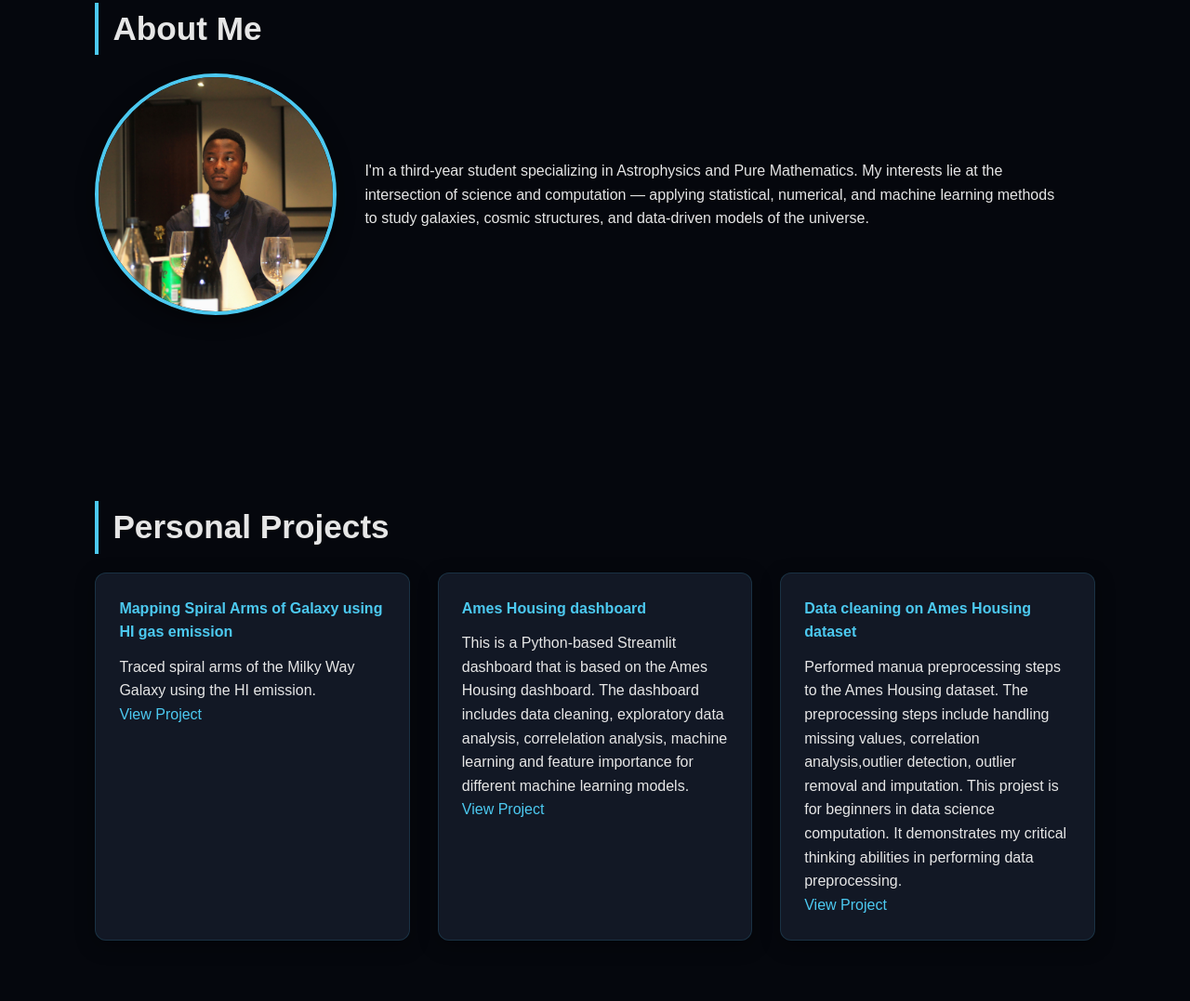
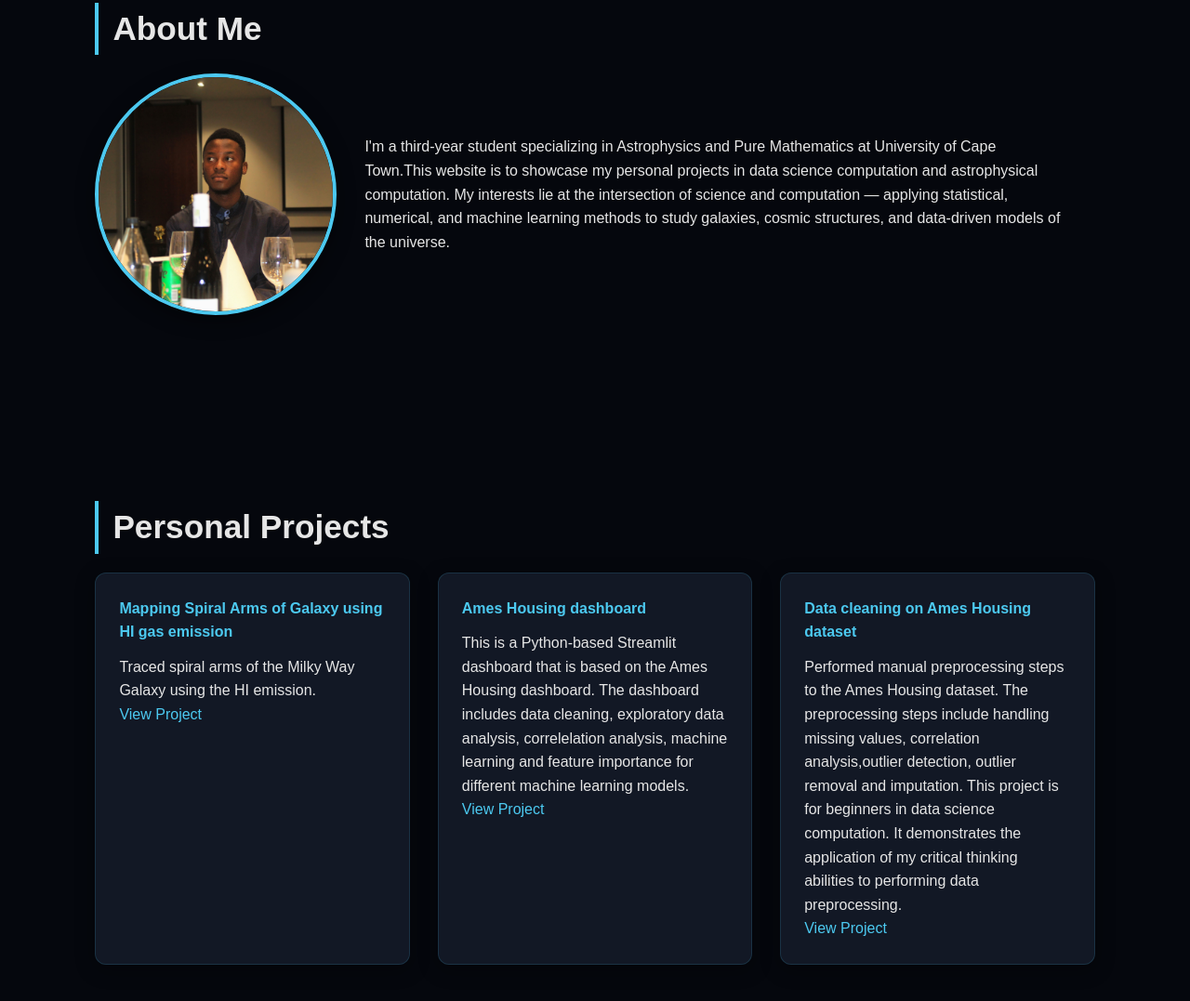
Before and after one commit to sibusiso-ma/my-website, a plain HTML site: page index.html in a window 1280 px wide. Shown: the part 897-1974 px from the top of the page at 93% size. Drawn offline with Linux system fonts and the light colour scheme.

Commit message:
Update index.html

```diff
--- a/index.html
+++ b/index.html
@@ -31,7 +31,7 @@
   <h3>About Me</h3>
   <div class="about-container">
     <img src="images/Sibusiso.JPG" alt="Sibusiso Mathebula" class="profile-pic">
-    <p>I'm a third-year student specializing in Astrophysics and Pure Mathematics. My interests lie at the intersection of science and computation — applying statistical, numerical, and machine learning methods to study galaxies, cosmic structures, and data-driven models of the universe.</p>
+    <p>I'm a third-year student specializing in Astrophysics and Pure Mathematics at University of Cape Town.This website is to showcase my personal projects in data science computation and astrophysical computation. My interests lie at the intersection of science and computation — applying statistical, numerical, and machine learning methods to study galaxies, cosmic structures, and data-driven models of the universe.</p>
   </div>
 </section>
 
@@ -50,7 +50,7 @@
     </div>
     <div class="project-card">
       <h4>Data cleaning on Ames Housing dataset</h4>
-      <p>Performed manua preprocessing steps to the Ames Housing dataset. The preprocessing steps include handling missing values, correlation analysis,outlier detection, outlier removal and imputation. This projest is for beginners in data science computation. It demonstrates my critical thinking abilities in performing data preprocessing.   </p>
+      <p>Performed manual preprocessing steps to the Ames Housing dataset. The preprocessing steps include handling missing values, correlation analysis,outlier detection, outlier removal and imputation. This project is for beginners in data science computation. It demonstrates the application of my critical thinking abilities to performing data preprocessing.   </p>
       <a href="https://github.com/sibusiso-ma/Data-cleaning-on-Ames-Housing-dataset/blob/d1e3dec4467ed92869c1e17d164d97ab8a5a3f66/Cleaning_Ames.ipynb">View Project</a>
     </div>
   </div>
@@ -65,4 +65,5 @@
 
 <footer>
   &copy; 2025 Sibusiso Mathebula | Astrophysics × Data Science
+
 </footer>
```
